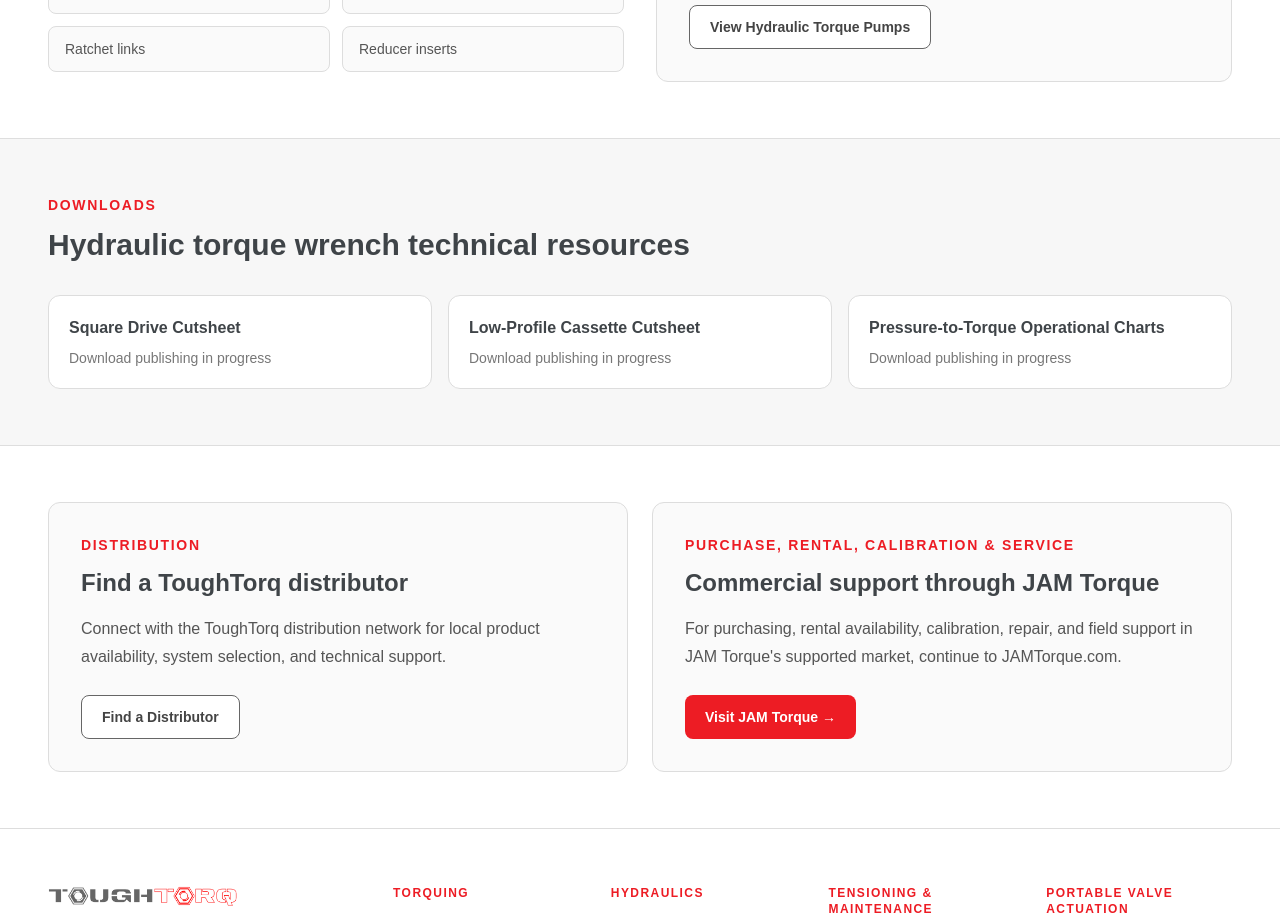
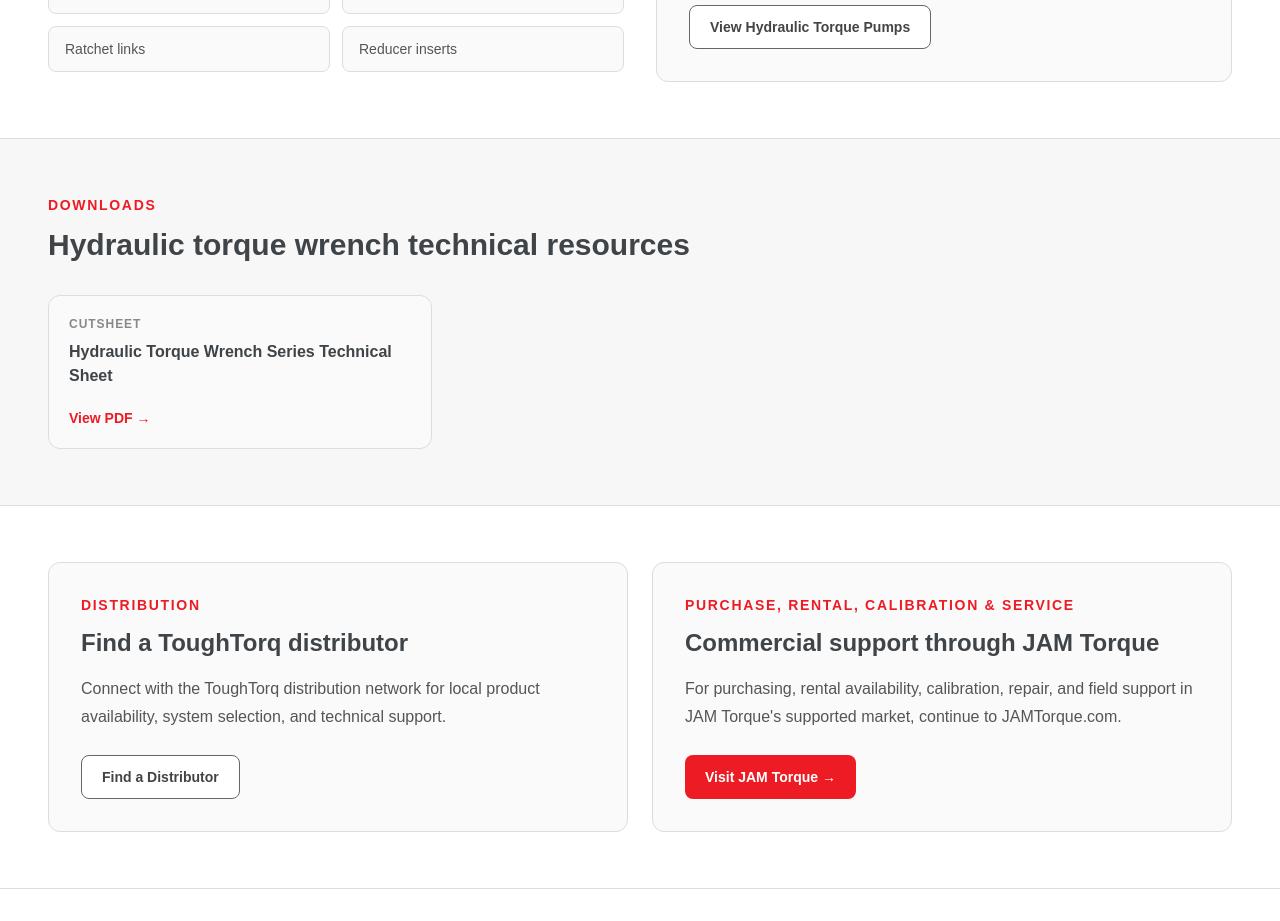
Before and after one commit to mattpearson-blip/toughtorq-site, a Next.js app: page /products/hydraulic-torque-wrenches in a window 1280 px wide. Shown: the part 3380-4301 px from the top of the page. Built offline with nearby package versions, Linux system fonts and the light colour scheme.

Commit message:
Use canonical hydraulic wrench downloads

```diff
--- a/app/products/hydraulic-torque-wrenches/page.tsx
+++ b/app/products/hydraulic-torque-wrenches/page.tsx
@@ -1,6 +1,8 @@
 import type { Metadata } from "next";
 import Image from "next/image";
 import Link from "next/link";
+
+import { TechnicalDownloads } from "@/components/technical-downloads";
 
 import { hydraulicTorqueWrenches } from "@/data/catalog";
 
@@ -402,38 +404,16 @@
         </div>
       </section>
 
-      <section
-        id="downloads"
-        className="scroll-mt-24 border-b border-[#dedede] bg-[#f7f7f7]"
-      >
-        <div className="mx-auto max-w-7xl px-4 py-14 md:px-8 lg:px-12">
-          <p className="text-sm font-bold uppercase tracking-[0.12em] text-[#ed1c24]">
-            Downloads
-          </p>
-
-          <h2 className="mt-3 text-3xl font-semibold text-[#3f4448]">
-            Hydraulic torque wrench technical resources
-          </h2>
-
-          <div className="mt-8 grid gap-4 md:grid-cols-3">
-            {[
-              "Square Drive Cutsheet",
-              "Low-Profile Cassette Cutsheet",
-              "Pressure-to-Torque Operational Charts",
-            ].map((title) => (
-              <div
-                key={title}
-                className="rounded-xl border border-[#dddddd] bg-white p-5"
-              >
-                <p className="font-semibold text-[#3f4448]">{title}</p>
-                <p className="mt-2 text-sm text-[#777777]">
-                  Download publishing in progress
-                </p>
-              </div>
-            ))}
-          </div>
-        </div>
-      </section>
+      <TechnicalDownloads
+        title="Hydraulic torque wrench technical resources"
+        downloads={family.downloads}
+        fallbackTitles={[
+          "Square Drive Cutsheet",
+          "Low-Profile Cassette Cutsheet",
+          "Pressure-to-Torque Operational Charts",
+        ]}
+        background="gray"
+      />
 
       <section className="bg-white">
         <div className="mx-auto grid max-w-7xl gap-6 px-4 py-14 md:px-8 lg:grid-cols-2 lg:px-12">
```
